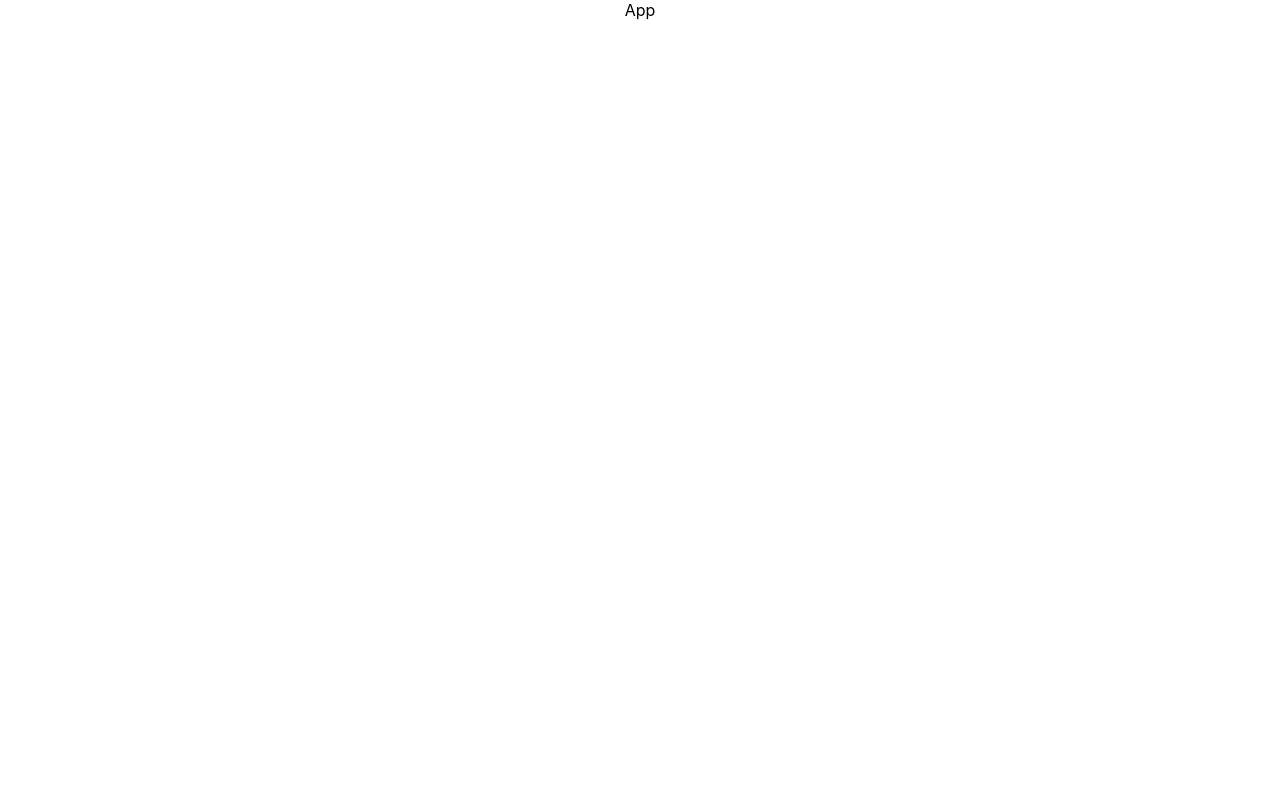
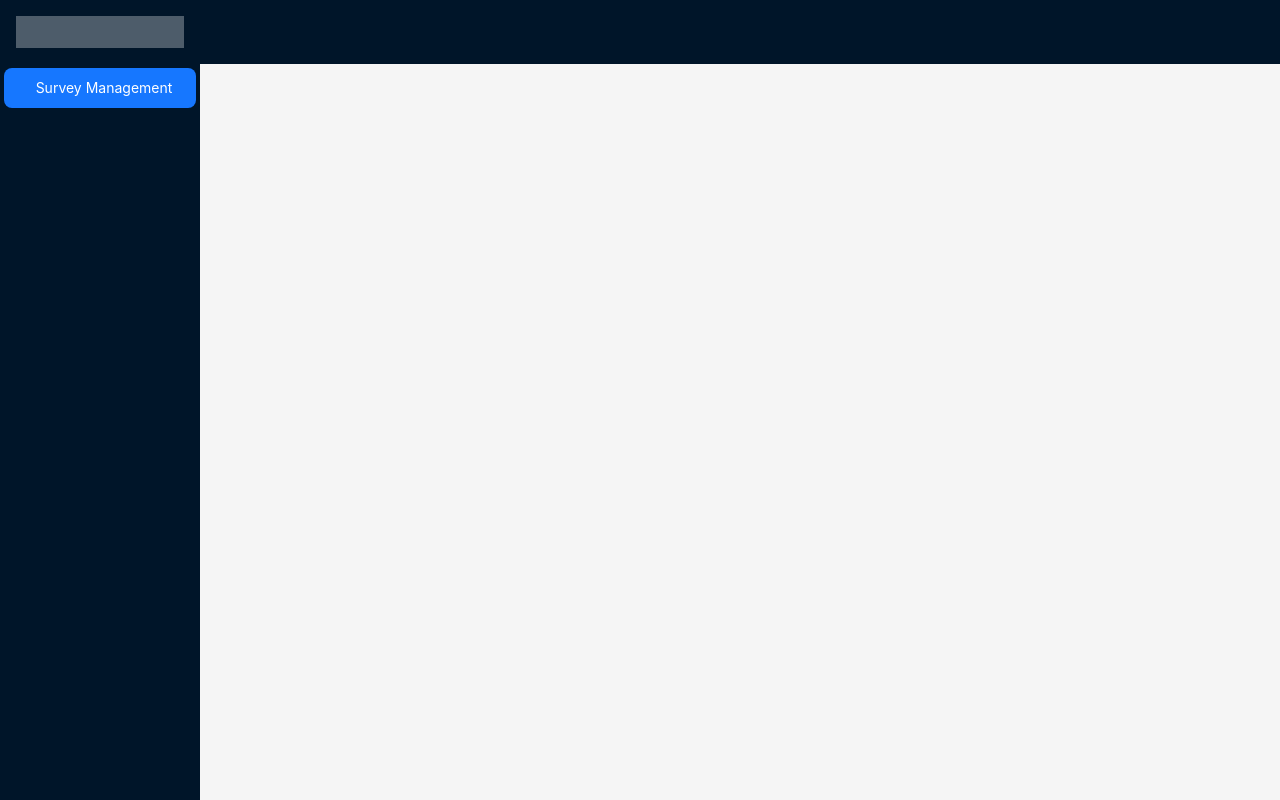
Before and after one commit to albertshin5172/React_Lecture_From_Inflearn, a React (Create React App) app in the folder survey-pie-admin/: page / in a window 1280 px wide. Built offline with nearby package versions, Linux system fonts and the light colour scheme.

Commit message:
feat : toy project2 - survey-pie (Section 16 / 15-4. Install Ant design)

```diff
--- a/survey-pie-admin/package.json
+++ b/survey-pie-admin/package.json
@@ -7,6 +7,7 @@
     "@testing-library/jest-dom": "^6.8.0",
     "@testing-library/react": "^16.3.0",
     "@testing-library/user-event": "^13.5.0",
+    "antd": "^5.27.1",
     "react": "^19.1.1",
     "react-dom": "^19.1.1",
     "react-scripts": "5.0.1",
--- a/survey-pie-admin/src/App.js
+++ b/survey-pie-admin/src/App.js
@@ -1,8 +1,13 @@
 //import logo from './logo.svg';
 import "./App.css";
+import ListPage from "./pages/ListPage";
 
 function App() {
-  return <div className="App">App</div>;
+  return (
+    <div className="App">
+      <ListPage></ListPage>
+    </div>
+  );
 }
 
 export default App;
--- a/survey-pie-admin/src/index.js
+++ b/survey-pie-admin/src/index.js
@@ -1,10 +1,10 @@
-import React from 'react';
-import ReactDOM from 'react-dom/client';
-import './index.css';
-import App from './App';
-import reportWebVitals from './reportWebVitals';
+import React from "react";
+import ReactDOM from "react-dom/client";
+import "./index.css";
+import App from "./App";
+import "antd/dist/reset.css";
 
-const root = ReactDOM.createRoot(document.getElementById('root'));
+const root = ReactDOM.createRoot(document.getElementById("root"));
 root.render(
   <React.StrictMode>
     <App />
@@ -14,4 +14,4 @@
 // If you want to start measuring performance in your app, pass a function
 // to log results (for example: reportWebVitals(console.log))
 // or send to an analytics endpoint. Learn more: https://bit.ly/CRA-vitals
-reportWebVitals();
+//reportWebVitals();
--- /dev/null
+++ b/survey-pie-admin/src/layouts/MainLayout.js
@@ -0,0 +1,83 @@
+import { Layout, Menu } from "antd";
+// import {
+//   DesktopOutlined,
+//   FileOutlined,
+//   PieChartOutlined,
+//   TeamOutlined,
+//   UserOutlined,
+// } from "@ant-design/icons";
+//import { Breadcrumb, Layout, Menu, theme } from "antd";
+//import SubMenu from "antd/es/menu/SubMenu";
+
+//const { Header, Content, Footer, Sider } = Layout;
+const { Header, Content, Sider } = Layout;
+
+function MainLayout({ children }) {
+  return (
+    <Layout style={{ minHeight: "100vh" }}>
+      <Sider>
+        <div
+          className="logo"
+          style={{
+            height: 32,
+            margin: 16,
+            background: "rgba(255, 255,255, 0.3)",
+          }}
+        />
+        <Menu theme="dark" defaultSelectedKeys={["1"]} mode="inline">
+          <Menu.Item key="1">Survey Management</Menu.Item>
+        </Menu>
+      </Sider>
+      <Layout>
+        <Header />
+        <Content>{children}</Content>
+      </Layout>
+    </Layout>
+    // <Layout style={{ minHeight: "100vh" }}>
+    //   <Sider collapsible collapsed={collapsed} onCollapse={this.onCollapse}>
+    //     <div className="logo" />
+    //     <Menu theme="dark" defaultSelectedKeys={["1"]} mode="inline">
+    //       <Menu.Item key="1" icon={<PieChartOutlined />}>
+    //         Option 1
+    //       </Menu.Item>
+    //       <Menu.Item key="2" icon={<PieChartOutlined />}>
+    //         Option 1
+    //       </Menu.Item>
+    //       <SubMenu key="sub1" icon={<UserOutlined />} title="User">
+    //         <Menu.Item key="3">Tom</Menu.Item>
+    //         <Menu.Item key="4">Bill</Menu.Item>
+    //         <Menu.Item key="5">Alex</Menu.Item>
+    //       </SubMenu>
+    //       <SubMenu key="sub2" icon={<UserOutlined />} title="User">
+    //         <Menu.Item key="6">Team1</Menu.Item>
+    //         <Menu.Item key="7">Team2</Menu.Item>
+    //         <Menu.Item key="8">Team3</Menu.Item>
+    //       </SubMenu>
+    //       <Menu.Item key="9" icon={<FileOutlined />}>
+    //         Option 1
+    //       </Menu.Item>
+    //     </Menu>
+    //   </Sider>
+    //   <Layout className="site-layout">
+    //     <Header className="site-layout-backgorund" style={{ padding: 0 }} />
+    //     <Content style={{ margin: "0 16px" }}>
+    //       <Breadcrumb style={{ margin: "0 16px" }}>
+    //         <Breadcrumb.Item>User</Breadcrumb.Item>
+    //         <Breadcrumb.Item>Bill</Breadcrumb.Item>
+    //       </Breadcrumb>
+    //       <div
+    //         className="site-layout-background"
+    //         style={{ padding: 24, minHeight: 360 }}
+    //       >
+    //         Bill is a cat.
+    //       </div>
+    //     </Content>
+    //     <Footer style={{ textAlign: "center" }}>
+    //       Ant Design ©{new Date().getFullYear()} Created by Ant UED
+    //     </Footer>
+    //   </Layout>
+    // </Layout>
+  );
+}
+
+export default MainLayout;
--- /dev/null
+++ b/survey-pie-admin/src/pages/ListPage.js
@@ -0,0 +1,7 @@
+import MainLayout from "../layouts/MainLayout";
+
+function ListPage() {
+  return <MainLayout></MainLayout>;
+}
+
+export default ListPage;
```
Also changed, not shown: 1 other file (tests, documents, lock files or other folders).
